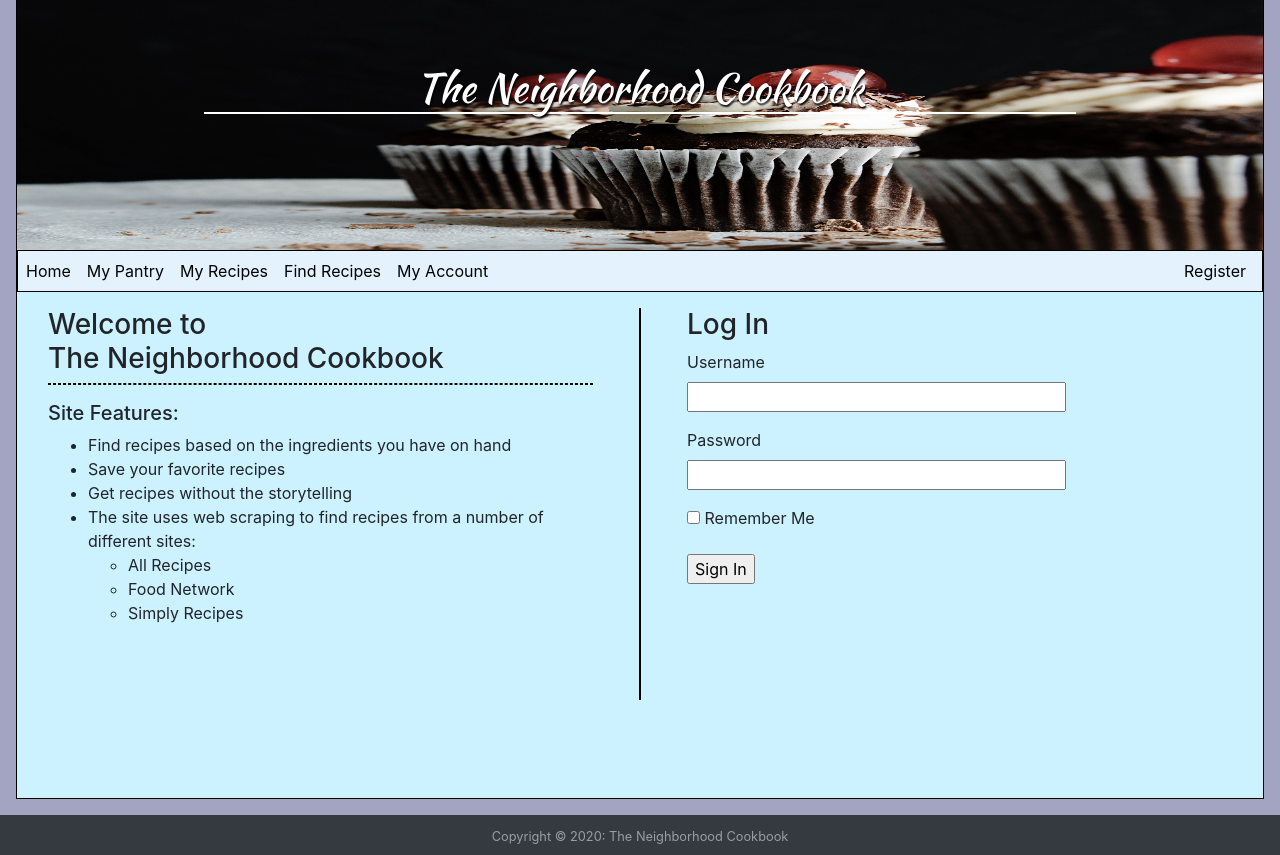
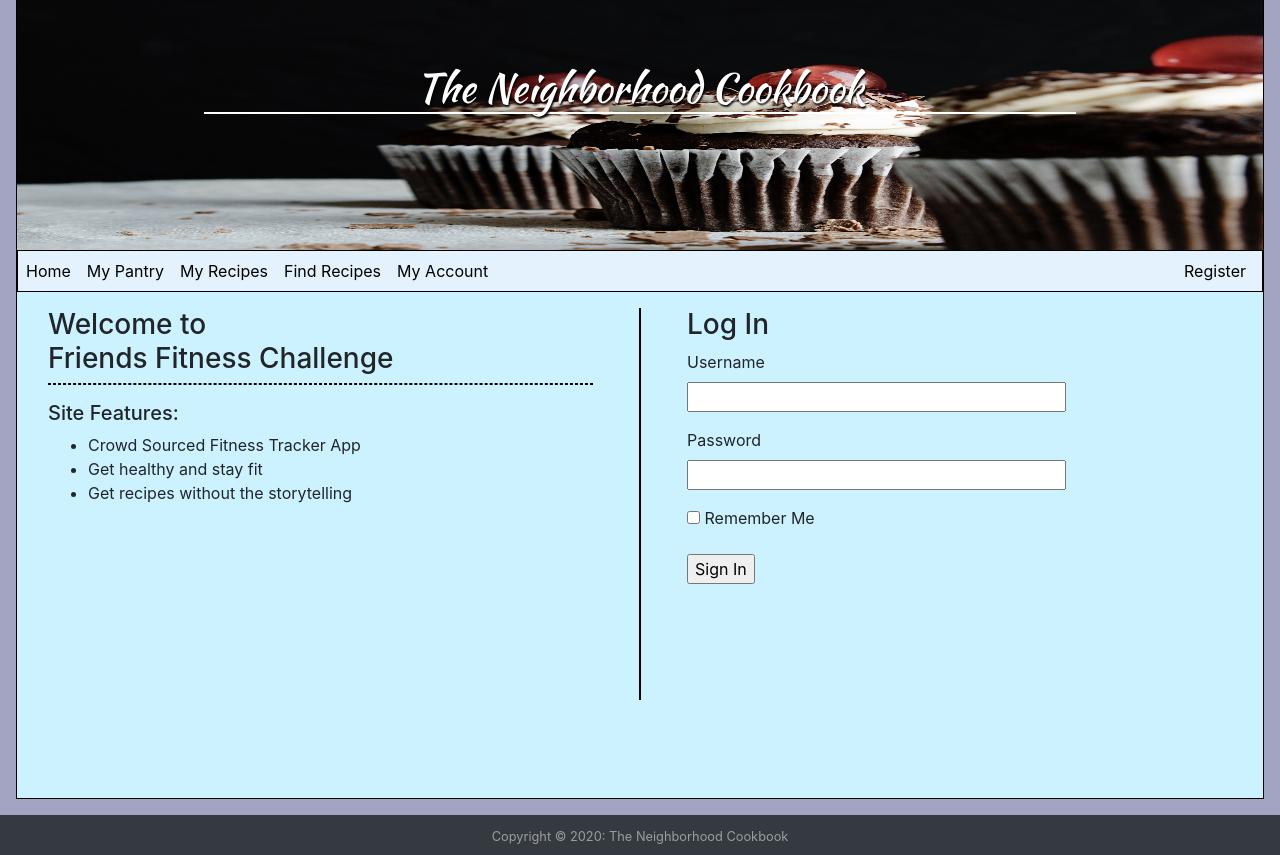
Before and after one commit to Zuhairahmed/fitnesschallenge2, a Flask app: page / in a window 1280 px wide. Shown: the part 71-926 px from the top of the page. Run offline with Flask 2, Linux system fonts and the light colour scheme; some libraries are stand-ins or nearby versions; some web fonts are replaced.

Commit message:
Update home.html

```diff
--- a/app/main/templates/home.html
+++ b/app/main/templates/home.html
@@ -4,19 +4,13 @@
     <div>
         <div class="row">
             <div class="col">
-                <h3 id="home-title">Welcome to <br>The Neighborhood Cookbook</h3>
+                <h3 id="home-title">Welcome to <br>Friends Fitness Challenge</h3>
                 <hr id="hr-home">
                 <h5>Site Features:</h5>
                 <ul>
-                    <li>Find recipes based on the ingredients you have on hand</li>
-                    <li>Save your favorite recipes</li>
+                    <li>Crowd Sourced Fitness Tracker App</li>
+                    <li>Get healthy and stay fit</li>
                     <li>Get recipes without the storytelling</li>
-                    <li>The site uses web scraping to find recipes from a number of different sites:</li>
-                        <ul>
-                            <li>All Recipes</li>
-                            <li>Food Network</li>
-                            <li>Simply Recipes</li>
-                        </ul>
                 </ul>
             </div>
             <hr class="vertical-line">
```
